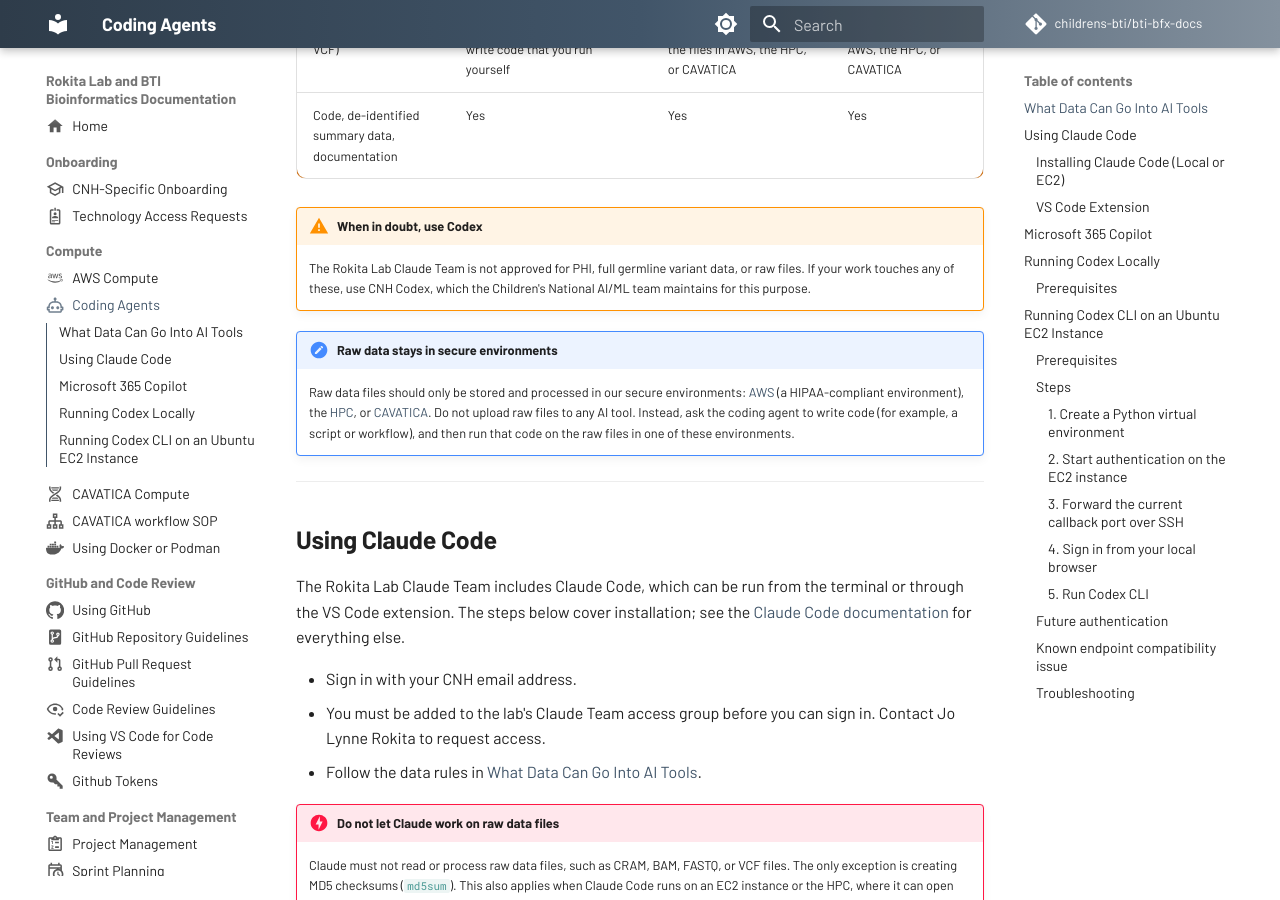
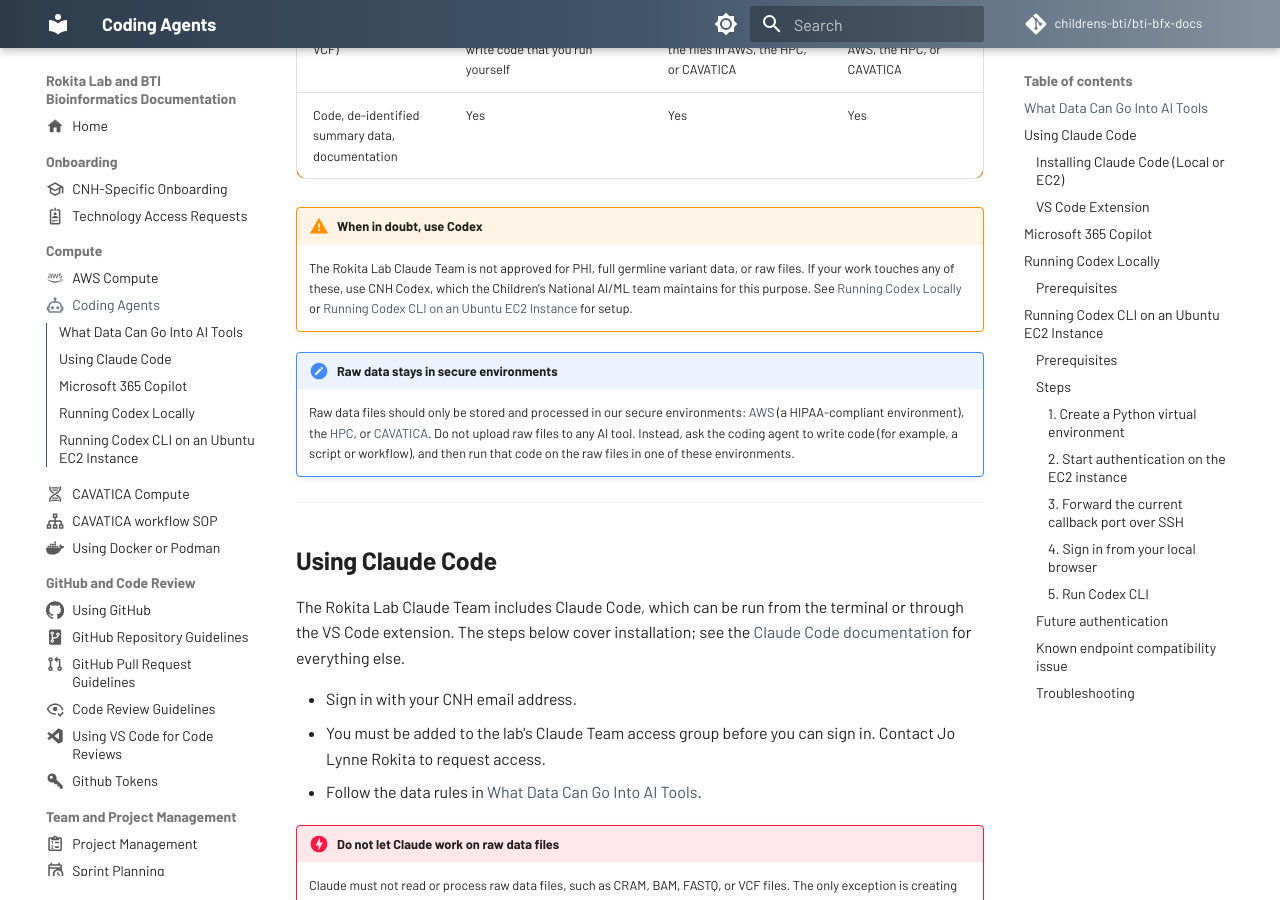
Before and after one commit to childrens-bti/bti-bfx-docs, an MkDocs documentation site: the page built from docs/coding-agents.md, in a window 1280 px wide and 900 px high, scrolled down 614 px. Built offline with MkDocs 1.6.1 and Material for MkDocs 9.7.7, drawn with Linux system fonts in a browser that asks for light colours; comment, search, counter and statistics services are not loaded.

Commit message:
Update docs/coding-agents.md
Co-authored-by: Chao Di <47455084+chaodi51@users.noreply.github.com>

```diff
--- a/docs/coding-agents.md
+++ b/docs/coding-agents.md
@@ -19,7 +19,7 @@
 
 !!! warning "When in doubt, use Codex"
     The Rokita Lab Claude Team is not approved for PHI, full germline variant data, or raw files.
-    If your work touches any of these, use CNH Codex, which the Children's National AI/ML team maintains for this purpose.
+    If your work touches any of these, use CNH Codex, which the Children's National AI/ML team maintains for this purpose. See [Running Codex Locally](#running-codex-locally) or [Running Codex CLI on an Ubuntu EC2 Instance](#running-codex-cli-on-an-ubuntu-ec2-instance) for setup.
 
 !!! note "Raw data stays in secure environments"
     Raw data files should only be stored and processed in our secure environments: [AWS](aws.md) (a HIPAA-compliant environment), the [HPC](access.md#high-performance-cluster-hpc), or [CAVATICA](cavatica.md).
```
